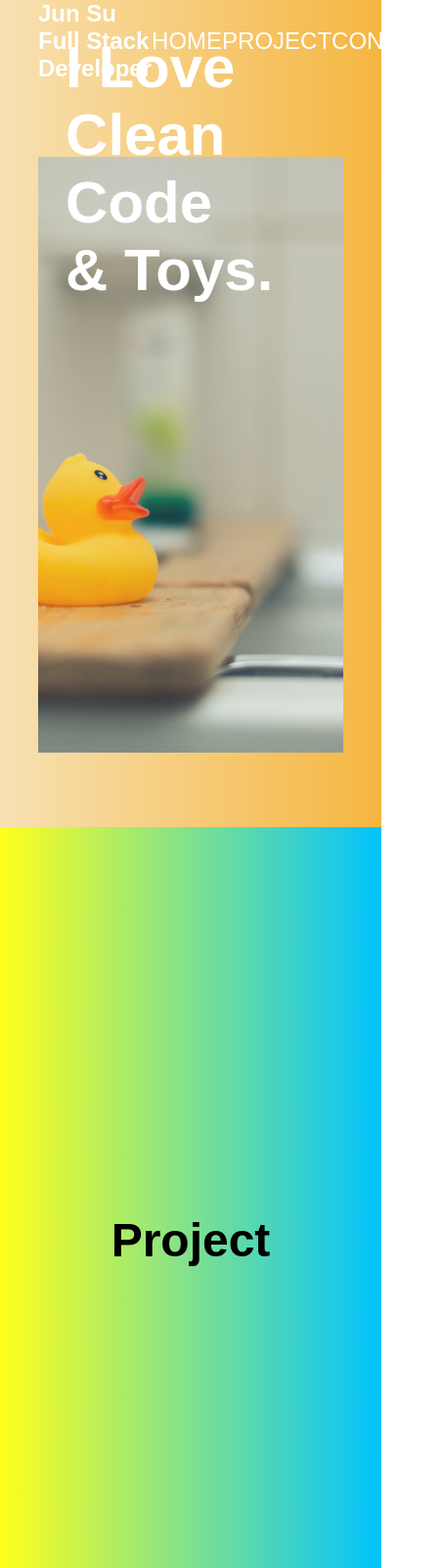
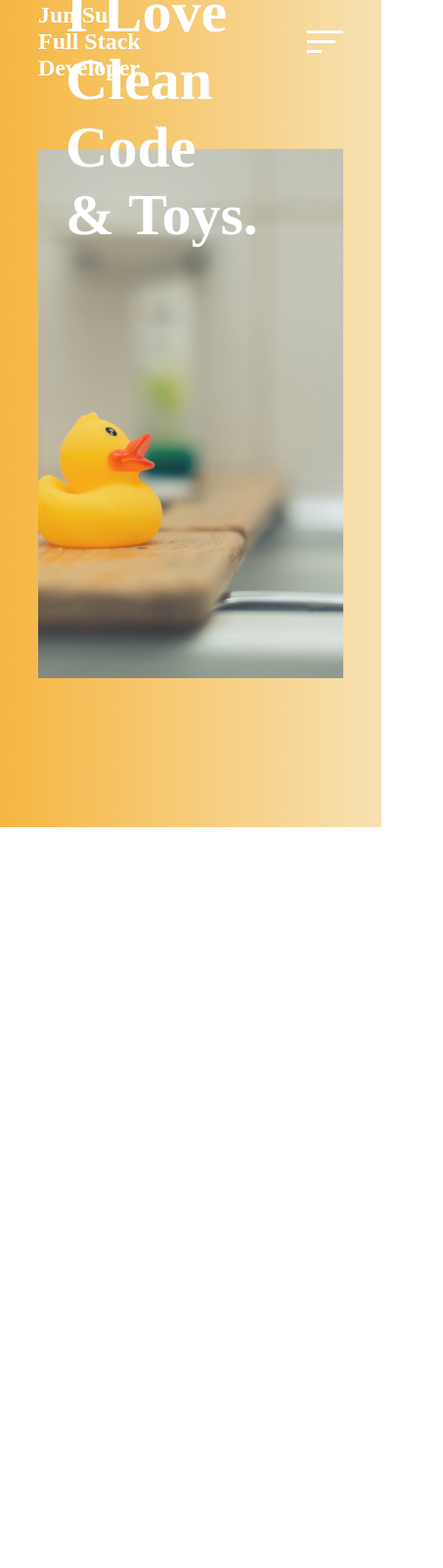
Before and after one commit to jujopico/Portfolio-2.0, a plain HTML site: page index.html in a window 390 px wide. Shown: the top 1600 px of the page at 98% size, 453 px wide, since content can reach past the window. After the commit the page ends 844 px from the top, so only its background shows below. Drawn offline with nearby package versions, Linux system fonts and the light colour scheme.

Commit message:
restart design

```diff
--- a/app.js
+++ b/app.js
@@ -1,7 +1,6 @@
 /* land page animation */
 const homePageImage = document.querySelector('.home-page-image');
 const slider = document.querySelector('.slider');
-const header = document.querySelector('header');
 
 const timeline = new TimelineMax();
 
@@ -20,51 +19,4 @@ timeline.fromTo(
   1.2,
   {x: "-100%"},
   {x: "0%", ease: Power2.easeInOut},
-  "-=1.2").fromTo(
-  header,
-  1.2,
-  {x: "-100%"},
-  {x: "0%", ease: Power2.easeInOut},
-  "-=1.2"
-)
-
-/* navbar */
-const sections = document.querySelectorAll('section');
-const bubble = document.querySelector('.bubble');
-const gradients = [
-  "linear-gradient(to left, #f5b641, #f7e1b2)",
-  "linear-gradient(to left, #00c3ff, #ffff1c)",
-  "linear-gradient(to left, #348f50, #56b4d3)"
-];
-
-const options = {
-  threshold: 0.7
-};
-
-let observer = new IntersectionObserver(navCheck, options);
-
-function navCheck(entries){
-  entries.forEach(entry => {
-    const className = entry.target.className;
-    const activeAnchor = document.querySelector(`[data-page = ${className}]`);
-    const gradientIndex = entry.target.getAttribute('data-index');
-    const coords = activeAnchor.getBoundingClientRect();
-    const directions = {
-      height: coords.height,
-      width: coords.width,
-      top: coords.top,
-      left: coords.left
-    };
-    if(entry.isIntersecting){
-      bubble.style.setProperty('left', `${directions.left}px`);
-      bubble.style.setProperty('top', `${directions.top}px`);
-      bubble.style.setProperty('width', `${directions.width}px`);
-      bubble.style.setProperty('height', `${directions.height}px`);
-      bubble.style.background = gradients[gradientIndex];
-    }
-  })
-}
-
-sections.forEach(section => {
-  observer.observe(section);
-})
+  "-=1.2")
--- a/index.html
+++ b/index.html
@@ -4,8 +4,9 @@
   <meta charset="UTF-8">
   <meta name="viewport" content="width=device-width, initial-scale=1.0">
   <meta http-equiv="X-UA-Compatible" content="ie=edge">
+  <link href="https://fonts.googleapis.com/css?family=Lato:100,300,400,700,900" rel="stylesheet">
   <link rel="stylesheet" href="./style.css" />
-  <title>JunCodesThings</title>
+  <title>Jun |CodesThings</title>
 </head>
 <body>
   <header>
@@ -15,13 +16,7 @@
         <br>
         Full Stack Developer
       </h1>
-      <ul>
-        <li><a data-page ="home" href="#">HOME</a></li>
-        <li><a data-page ="project" href="#">PROJECT</a></li>
-        <li><a data-page ="contact" href="#">CONTACT</a></li>
-        <div class="bubble"></div>
-      </ul>
-      <!-- <img class="hamburger" src="./assets/burger.svg" alt="hamburger" />   -->
+      <img class="hamburger" src="./assets/burger.svg" alt="hamburger" />
     </nav>
   </header>
 
@@ -35,12 +30,6 @@
           & Toys.
         </h1>
       </div>
-    </section>
-    <section data-index="1" class="project">
-      <h1>Project</h1>
-    </section>
-    <section data-index="2" class="contact">
-      <h1>Contact</h1>
     </section>
   </main>
 
--- a/style.css
+++ b/style.css
@@ -2,17 +2,6 @@
   margin: 0;
   padding: 0;
   border-style: border-box;
-}
-
-body {
-  font-family: sans-serif;
-}
-
-header {
-  top: 0;
-  background: white;
-  background:linear-gradient(to left, #f5b641, #f7e1b2);
-  z-index: 2;
 }
 
 .slider {
@@ -21,14 +10,8 @@ header {
   left: 0;
   width: 100%;
   height: 100vh;
-  background:linear-gradient(to left, #f5b641, #f7e1b2);
+  background:linear-gradient(to right, #f5b641, #f7e1b2);
   z-index: -1;
-}
-
-nav h1,
-nav ul {
-  font-size: 1.5rem;
-  flex: 1;
 }
 
 nav {
@@ -37,19 +20,6 @@ nav {
   min-height: 10vh;
   color: white;
   align-items: center;
-}
-
-nav ul {
-  margin: auto;
-  width: 100%;
-  display: flex;
-  justify-content: space-between;
-  list-style-type: none;
-}
-
-nav a {
-  text-decoration: none;
-  color: white;
 }
 
 .logo {
@@ -62,48 +32,13 @@ nav a {
 
 .home{
   display: flex;
-  height: 90vh;
+  height: 80vh;
   justify-content: center;
   align-items: center;
 }
 
-.project,
-.contact {
-  min-height: 100vh;
-  display: flex;
-  justify-content: center;
-  align-items: center;
-}
-
-.project {
-  background: linear-gradient(to left, #00c3ff, #ffff1c);
-}
-
-.contact {
-  background: linear-gradient(to left, #348f50, #56b4d3);
-}
-
-section h1 {
-  font-size: 3rem;
-}
-
-.bubble {
-  position: absolute;
-  z-index: -2;
-  background:linear-gradient(to left, #f5b641, #f7e1b2);
-  transform: scale(1.2);
-  transition: all 0.3s;
-  border-radius: 5px;
-}
-
-
-
-
-
-
-
 .home-page-image {
-  height: 60%;
+  height: 80%;
   width: 100%;
   position: relative;
 }
@@ -112,16 +47,6 @@ section h1 {
   height: 100%;
   width: 100%;
   object-fit: cover;
-}
-
-.headline {
-  position: absolute;
-  top: 70%;
-  right: 10%;
-  font-size: 60px;
-  transform: translate(10%, -200%);
-  color: white;
-  z-index: 1;
 }
 
 .home-page-image::after {
@@ -134,3 +59,13 @@ section h1 {
   top: 0;
   opacity: 0.1;
 }
+
+.headline {
+  position: absolute;
+  top: 70%;
+  right: 10%;
+  font-size: 60px;
+  transform: translate(10%, -200%);
+  color: white;
+  z-index: 1;
+}
```
